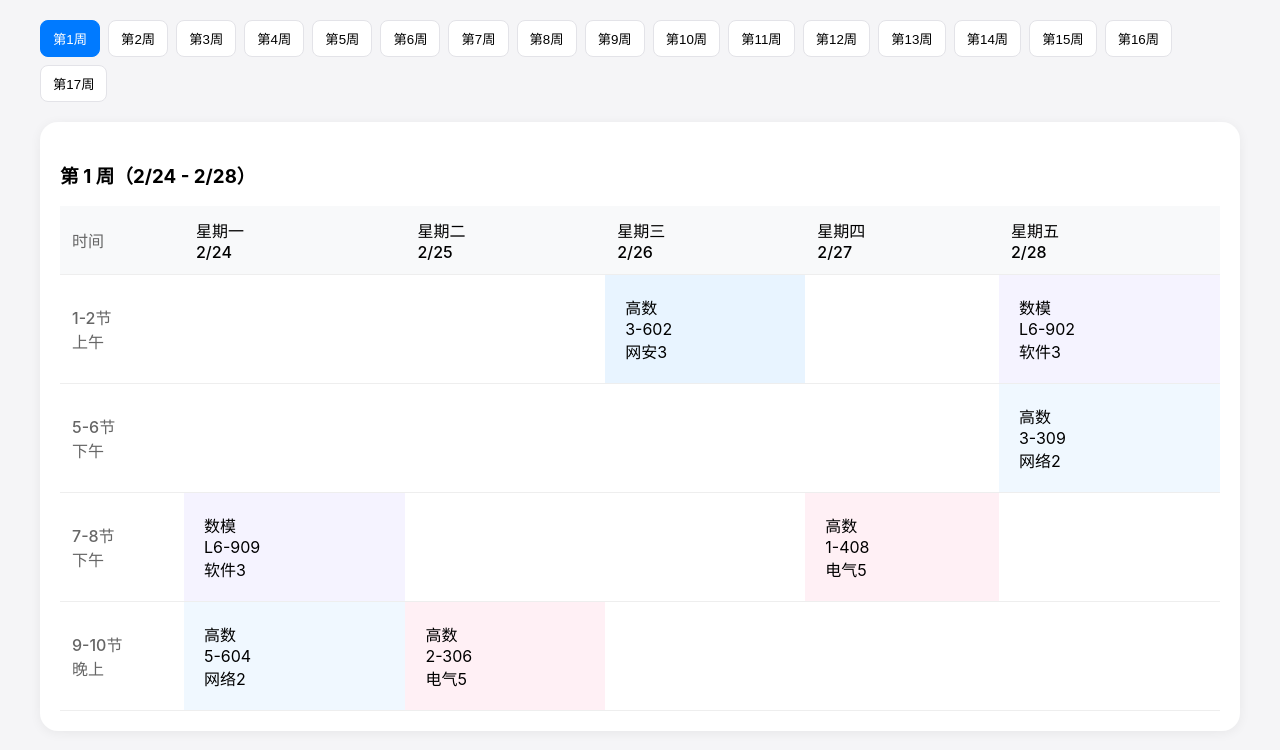
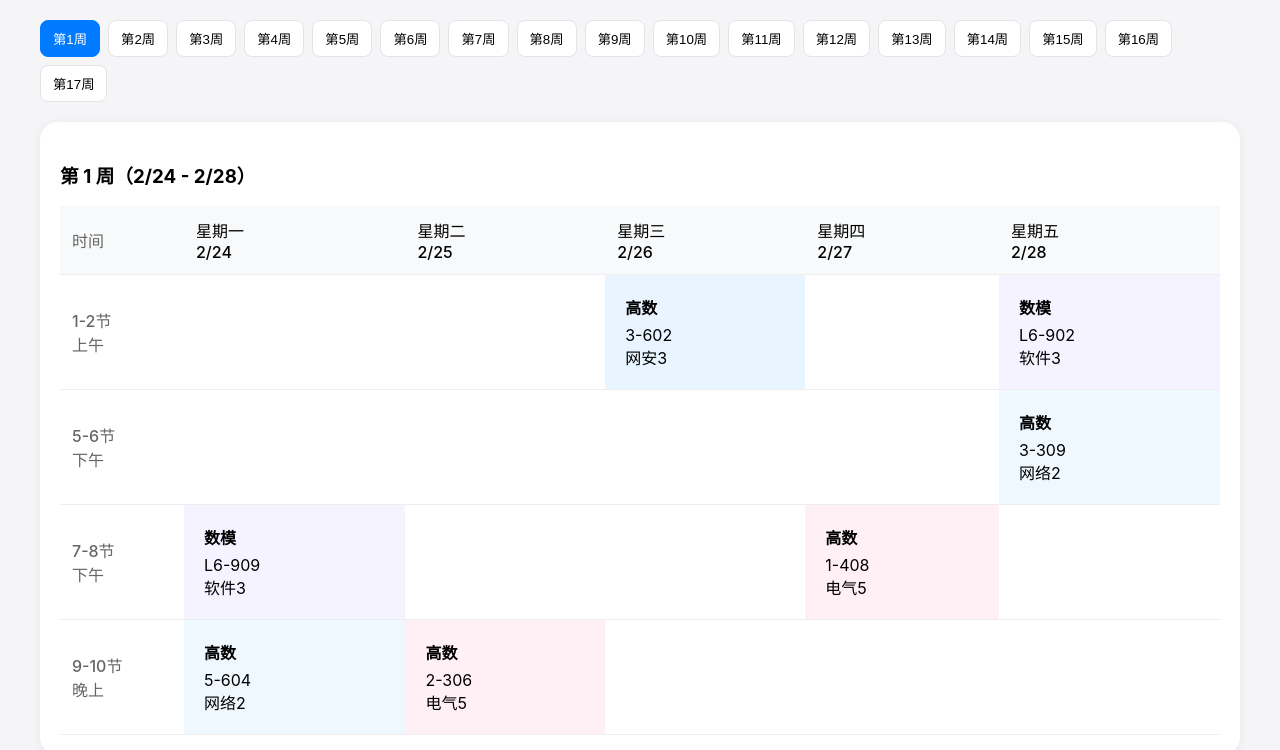
Before and after one commit to bfjy2024/kcb2025, a plain HTML site: page index.html in a window 1280 px wide. Drawn offline with Linux system fonts and the light colour scheme.

Commit message:
Update index.html

```diff
--- a/index.html
+++ b/index.html
@@ -96,6 +96,10 @@
             padding: 8px;
         }
 
+        .course-name {
+            font-weight: 600 !important;  /* 新增加粗样式 */
+            margin-bottom: 6px;
+        }
 
         .week-nav {
             display: flex;
```
Lines whose indentation alone changed are shown as unchanged.
